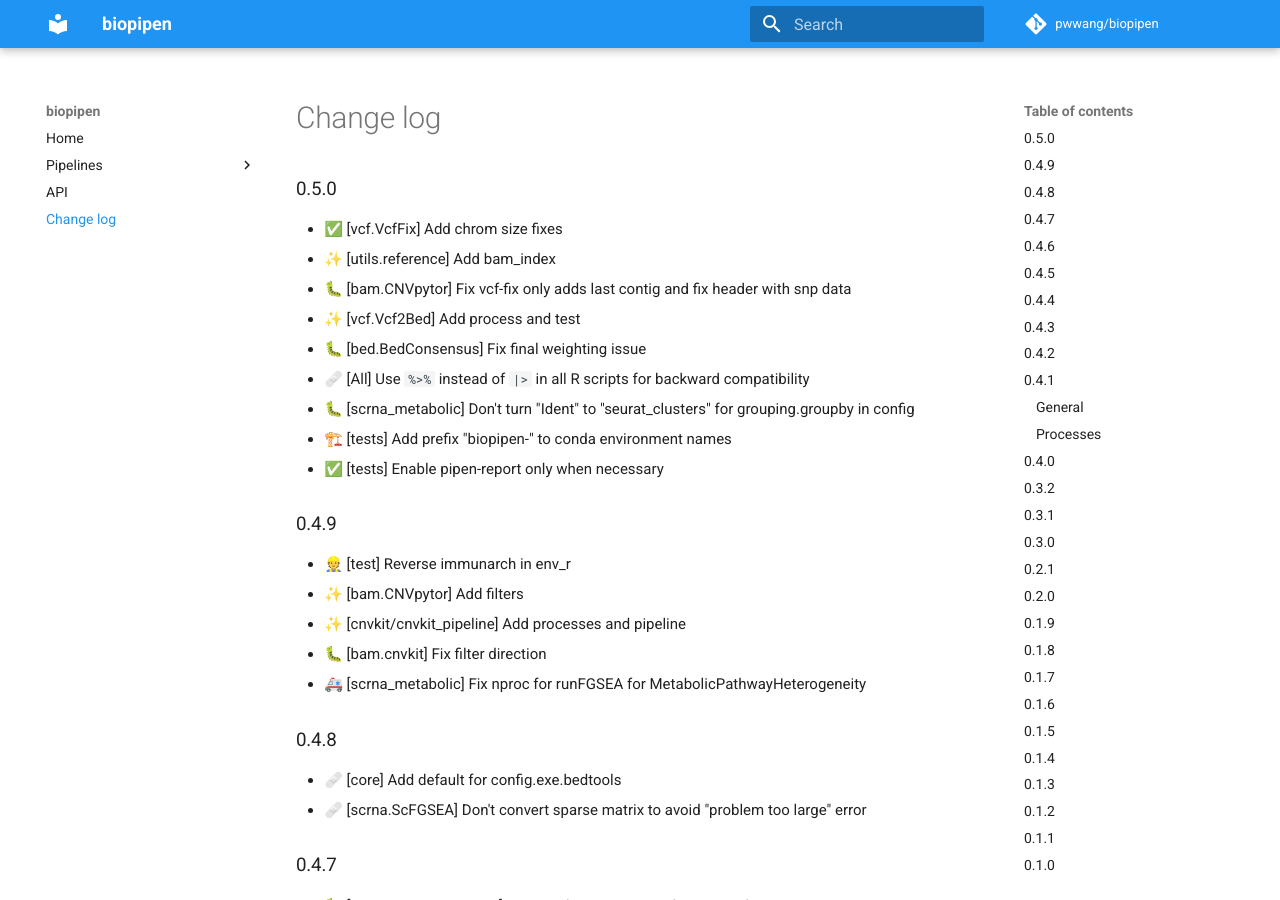
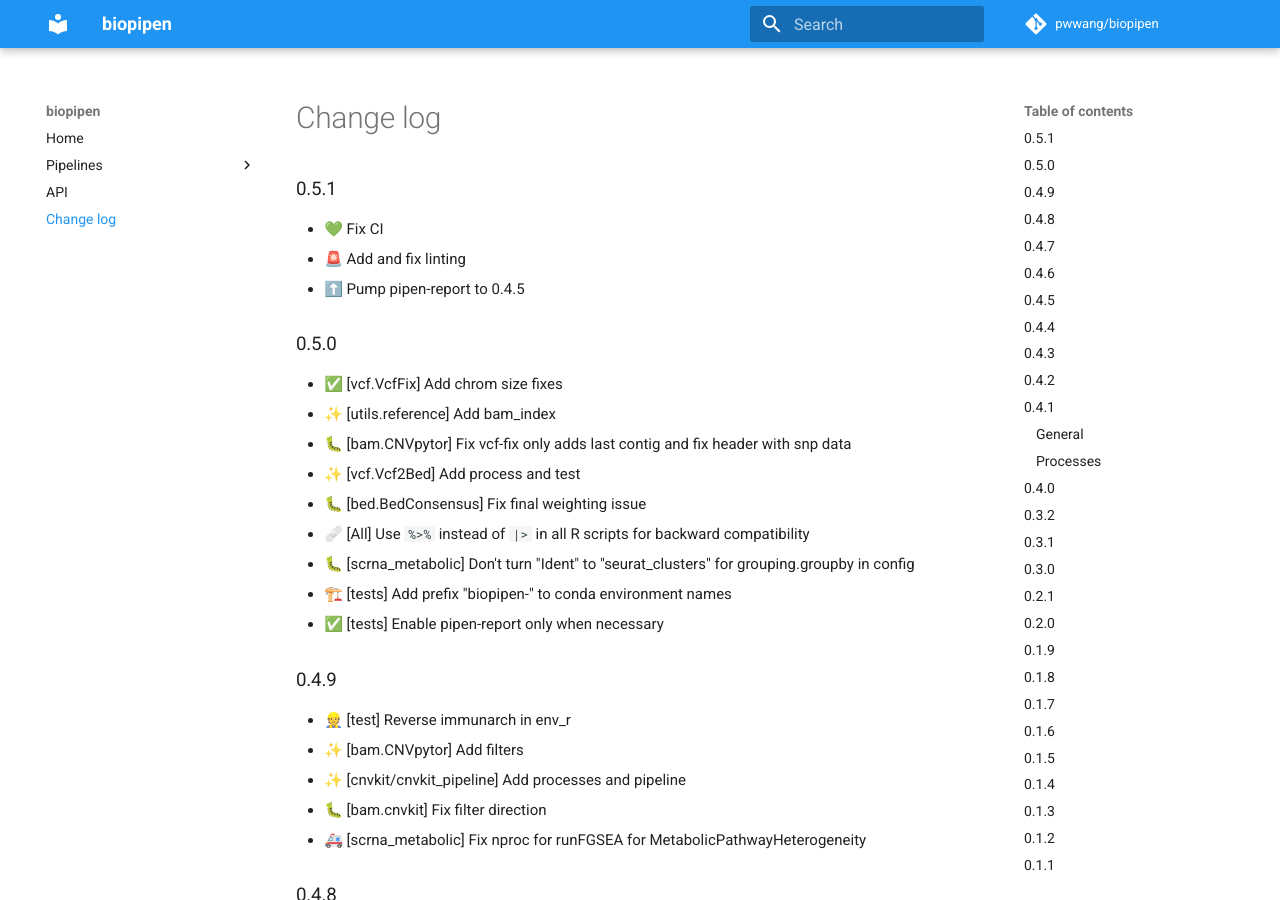
Before and after one commit to pwwang/biopipen, an MkDocs documentation site: the page built from docs/CHANGELOG.md, in a window 1280 px wide and 900 px high. Built offline with MkDocs 1.6.1 and Material for MkDocs 9.7.7, drawn with Linux system fonts in a browser that asks for light colours; comment, search, counter and statistics services are not loaded.

Commit message:
🔖 0.5.1

```diff
--- a/biopipen/__init__.py
+++ b/biopipen/__init__.py
@@ -1,2 +1,2 @@
 
-__version__ = "0.5.0"
+__version__ = "0.5.1"
--- a/docs/CHANGELOG.md
+++ b/docs/CHANGELOG.md
@@ -1,3 +1,9 @@
+## 0.5.1
+
+- 💚 Fix CI
+- 🚨 Add and fix linting
+- ⬆️ Pump pipen-report to 0.4.5
+
 ## 0.5.0
 
 - ✅ [vcf.VcfFix] Add chrom size fixes
--- a/pyproject.toml
+++ b/pyproject.toml
@@ -1,6 +1,6 @@
 [tool.poetry]
 name = "biopipen"
-version = "0.5.0"
+version = "0.5.1"
 description = "Bioinformatics processes/pipelines that can be run from `pipen run`"
 authors = ["pwwang <pwwang@pwwang.com>"]
 license = "MIT"
```
